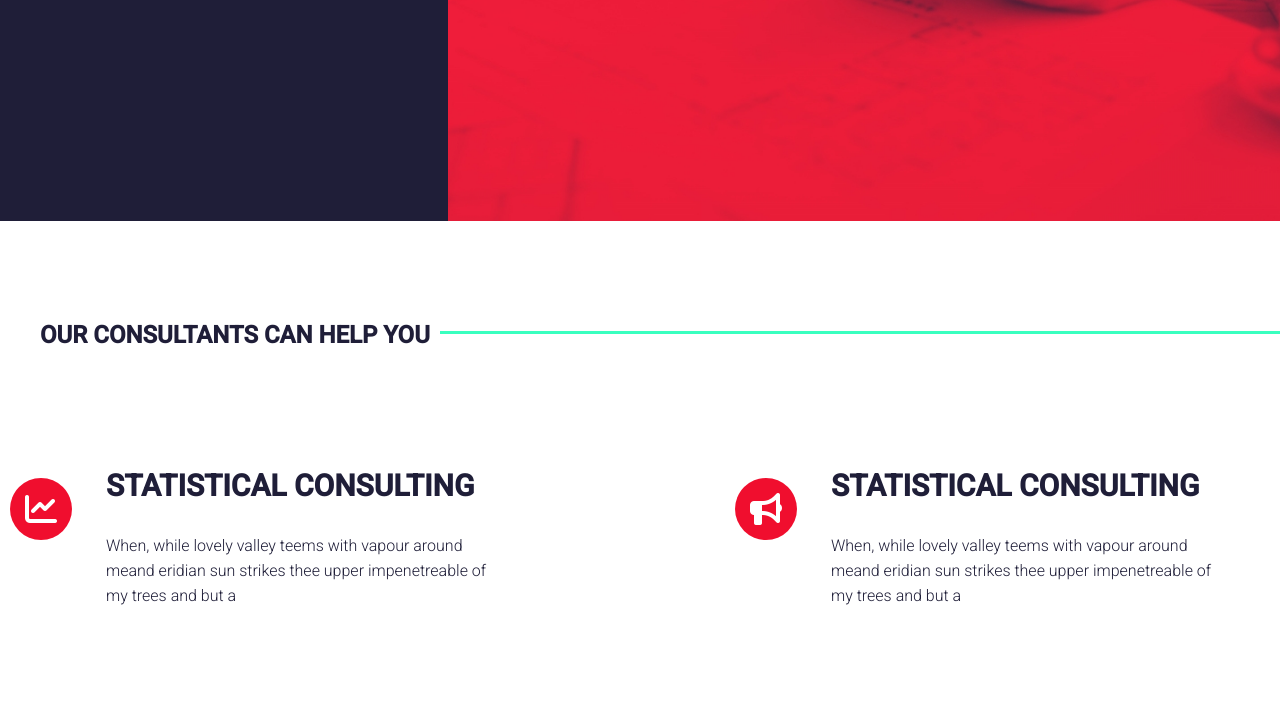
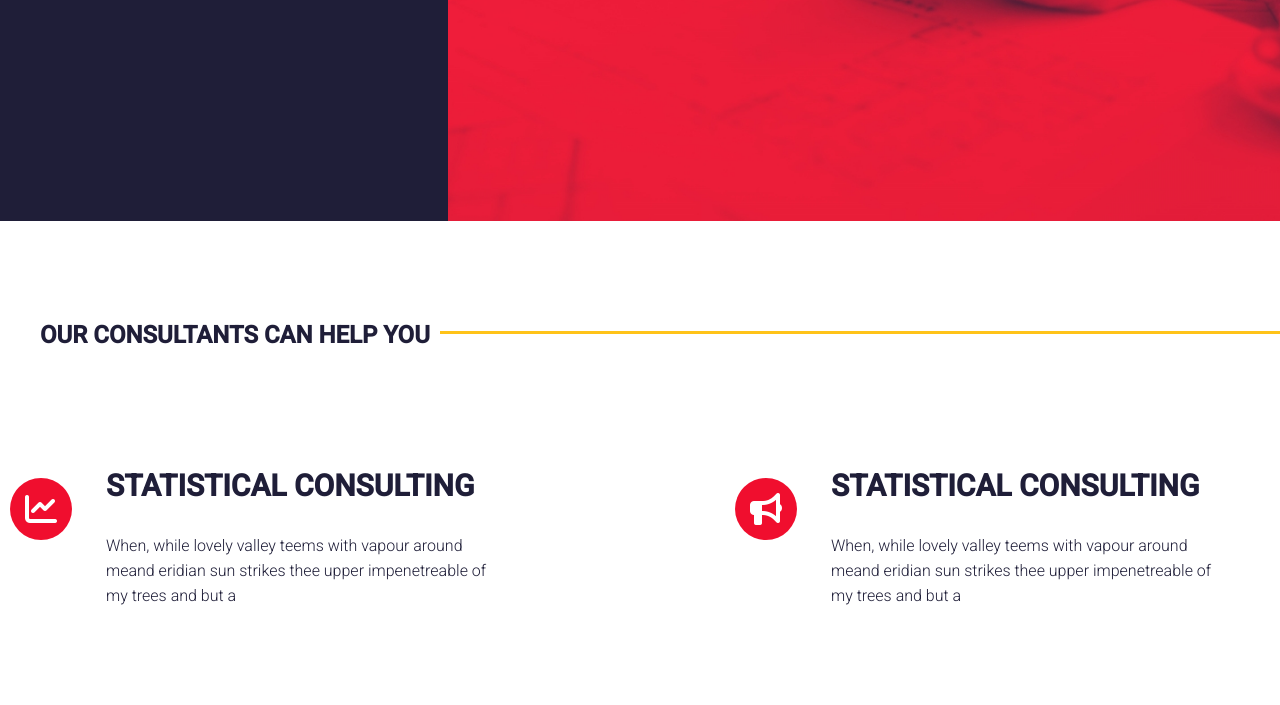
Before and after one commit to Sebastiano-Lanfranchi/proj-html-vuejs, a website: page index.html in a window 1280 px wide. Shown: the part 779-1484 px from the top of the page. Drawn offline with nearby package versions, Linux system fonts and the light colour scheme.

Commit message:
feat: color change

```diff
--- a/src/colors.scss
+++ b/src/colors.scss
@@ -2,8 +2,8 @@
 $backgroud_header: #FFFFFF;
 $backgroud_boxMain1: #FFFF1A;
 $backgroud_boxMain2: #FFFF80;
-$backgroud_button: #39FFBF;
-$backgroud_boxHelp: #35FFBF;
+$backgroud_button: #ffc318;
+$backgroud_boxHelp: #ffc318;
 $backgroud_buttonChat: #527CEB;
 $backgroud_buttonHover: #F81D39;
 $backgroud_icon: #F00E2E;
@@ -15,7 +15,7 @@ $backgroud_headerBox1: #1F1E38;
 $font_paragraph: #818A91;
 $font_headerNav: #FFFFFF;
 $font_dashText: #AAAAAA;
-$font_dash: #39FFBF;
+$font_dash: #ffc318;
 $font_titleMain: #000000;
 $font_textMain: #1F1E38B3;
 $font_date: #F81D39;
```
Also changed, not shown: dist/app.css.
